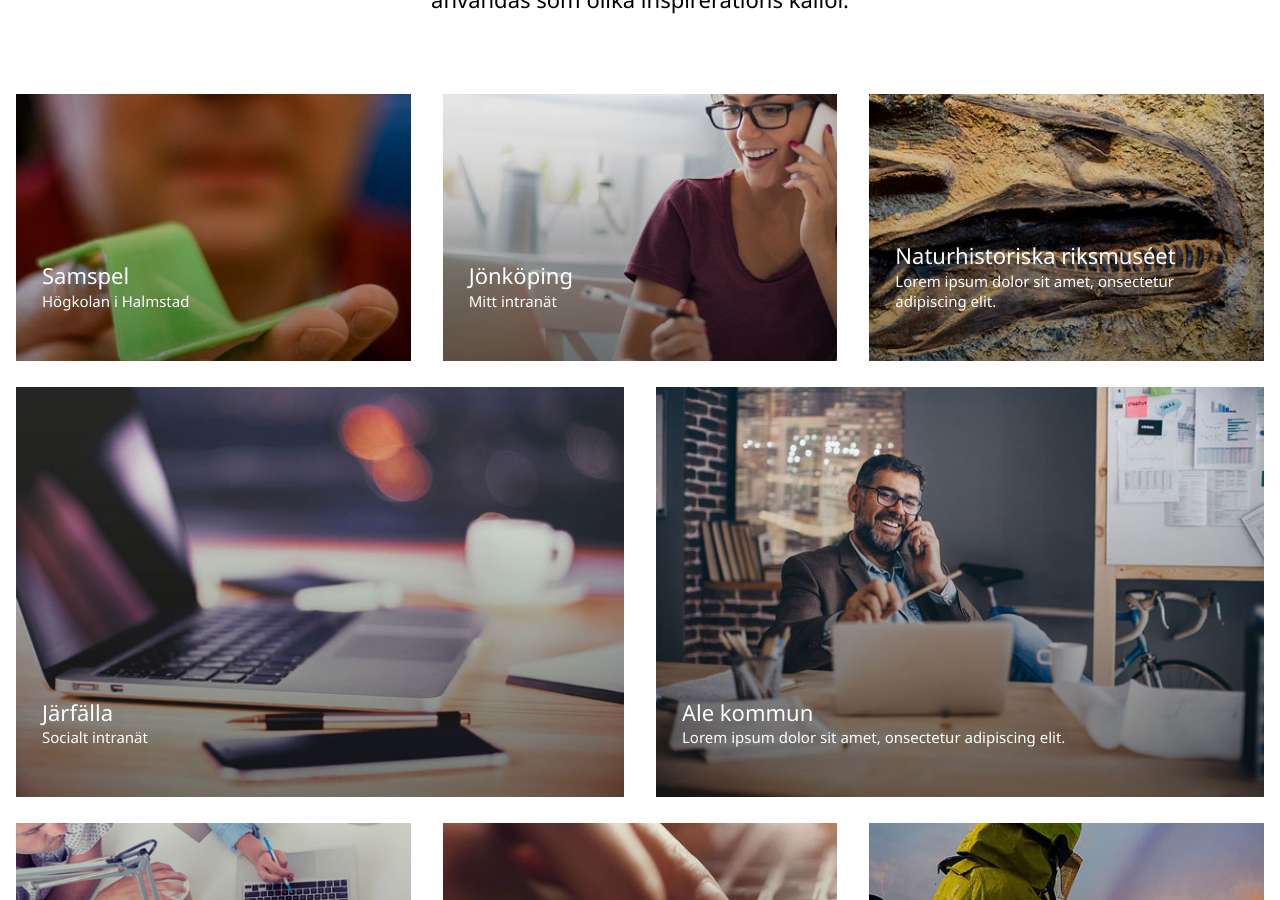
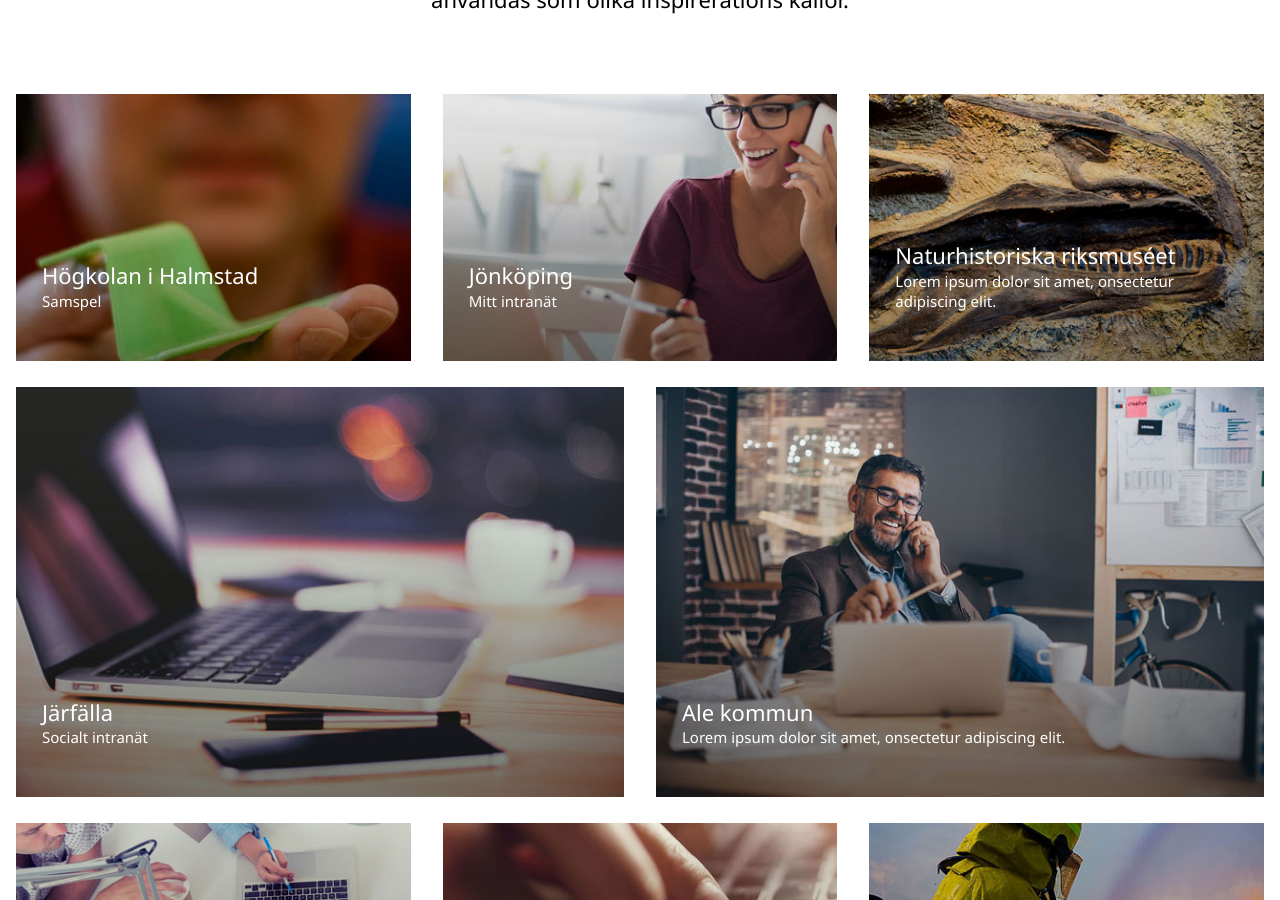
Before and after one commit to BouvetStockholmAB/sv, a Jekyll site: the page built from index.md, in a window 1280 px wide and 900 px high, scrolled down 1284 px. Built offline with Jekyll 4.4.1, drawn with Linux system fonts in a browser that asks for light colours; some web fonts are replaced.

```diff
--- a/_data/blocks.json
+++ b/_data/blocks.json
@@ -1,7 +1,7 @@
 {
     "samspel": {
-        "heading": "Samspel",
-        "text": "Högkolan i Halmstad",
+        "heading": "Högkolan i Halmstad",
+        "text": "Samspel",
         "article": {
             "heading": "Samspel",
             "preamble": "<p>Magasinet Samspel är ett sätt att på ett enkelt och begripligt sätt sprida kunskap om Högskolans forskning och dess resultat.</p>",
```
